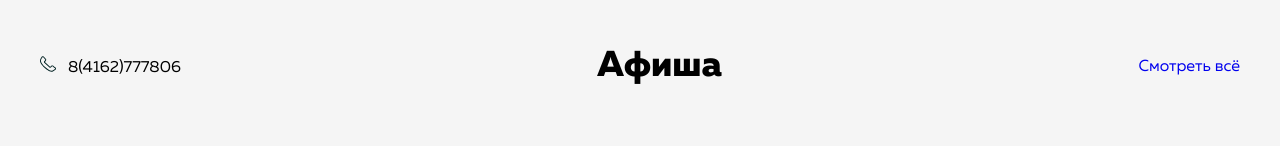
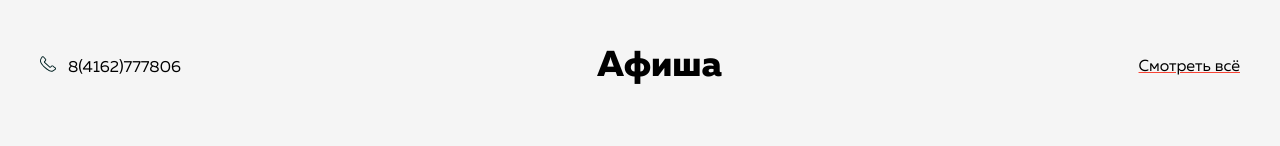
Before and after one commit to LagutaGit/aodnt-test.github.io, a plain HTML site: page index.html in a window 1280 px wide. Shown: the part 519-665 px from the top of the page. Drawn offline with nearby package versions, Linux system fonts and the light colour scheme.

Commit message:
Update style.css

```diff
--- a/css/style.css
+++ b/css/style.css
@@ -79,7 +79,11 @@ li {
 }
 
 
-
+.block-see-all a {
+    color: black;
+    text-decoration: underline;
+    text-decoration-color: #f84435;
+}
 
 
 .block-header-1 {
```
